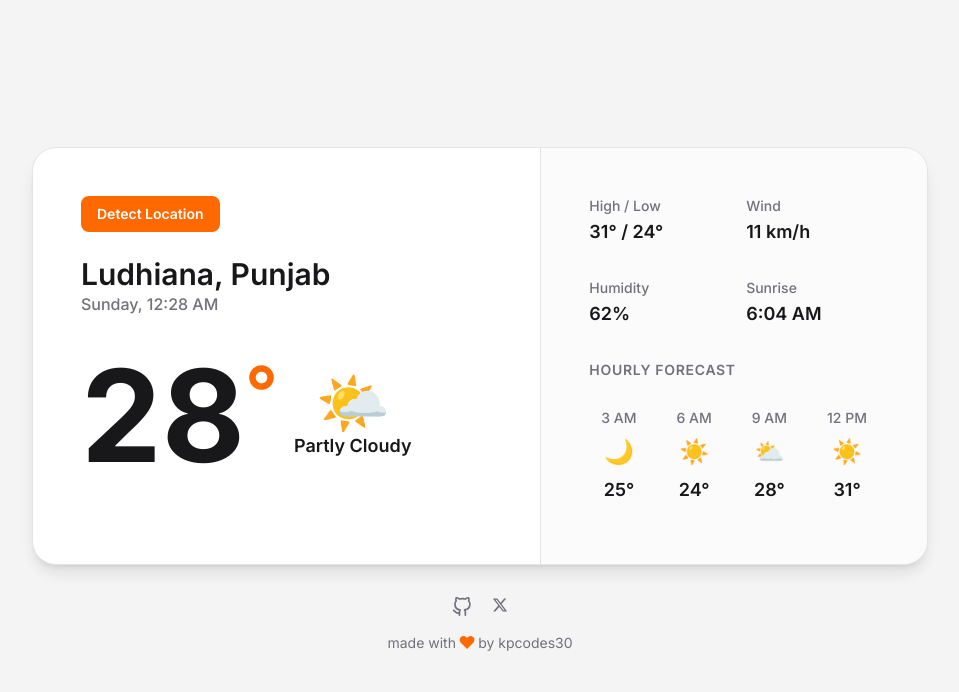
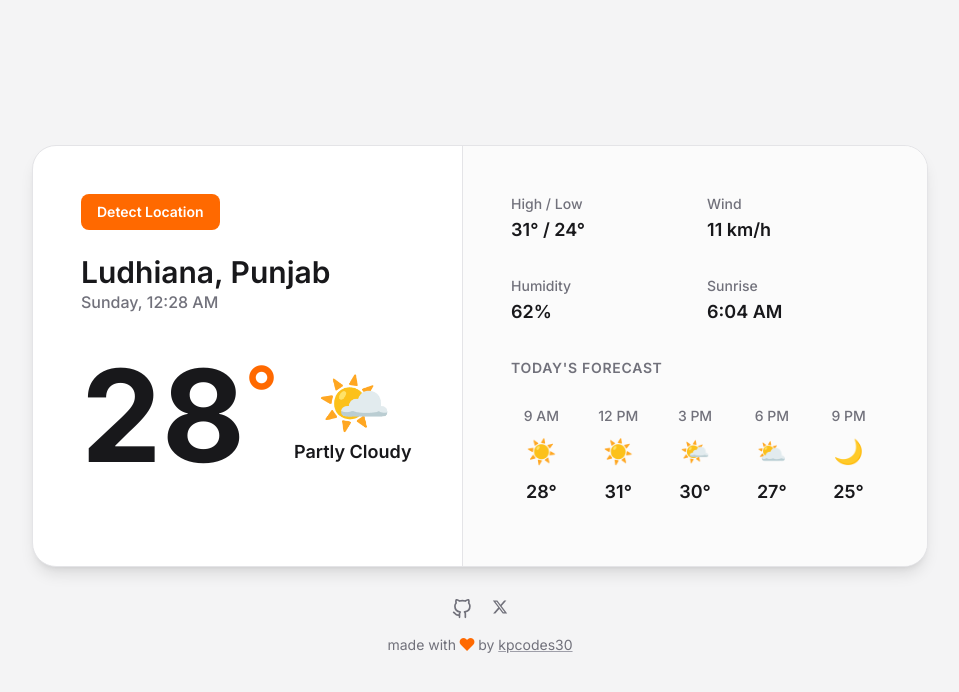
Before and after one commit to kpcodes30/weathrly, a website: page index.html in a window 1280 px wide. Shown: the whole page, without its empty margins (160-1119 px from the left). Drawn offline with nearby package versions, Linux system fonts and the light colour scheme; files that its build step writes are made by us from their sources.

Commit message:
feat: integrate weather app UI with dynamic data binding

```diff
--- a/index.html
+++ b/index.html
@@ -3,7 +3,7 @@
 <head>
     <meta charset="UTF-8">
     <meta name="viewport" content="width=device-width, initial-scale=1.0">
-    <title>Atmosphere UI - Tailwind</title>
+    <title>weathrly</title>
     <link href="/dist/output.css" rel="stylesheet">
     <link rel="preconnect" href="https://fonts.googleapis.com">
     <link rel="preconnect" href="https://fonts.gstatic.com" crossorigin>
@@ -11,87 +11,87 @@
 </head>
 <body class="bg-zinc-100 font-sans text-zinc-800 flex items-center justify-center min-h-screen p-4">
 
-    <div class="w-full max-w-4xl">
-        <main class="bg-white rounded-3xl shadow-lg border border-zinc-200 grid grid-cols-1 md:grid-cols-[2fr_1.1fr] overflow-hidden animate-fadeInUp">
-
-            <section class="p-6 sm:p-8 md:p-12 flex flex-col">
-                <header class="animate-fadeInUp [animation-delay:0.2s] [animation-fill-mode:backwards]">
-                    <button class="bg-orange-500 text-white font-semibold text-sm py-2 px-4 rounded-lg self-start mb-6 transition duration-200 ease-in-out hover:-translate-y-0.5 hover:shadow-lg hover:shadow-orange-500/30 active:translate-y-0 active:shadow-none">
+    <div class="w-full max-w-4xl weather-app">
+        <main class="bg-white rounded-3xl shadow-lg border border-zinc-200 grid grid-cols-1 md:grid-cols-[2fr_1.1fr] overflow-hidden animate-fadeInUp main-content">
+            <section class="p-6 sm:p-8 md:p-12 flex flex-col weather-section">
+                <header class="animate-fadeInUp [animation-delay:0.2s] [animation-fill-mode:backwards] weather-header">
+                    <button class="bg-orange-500 text-white font-semibold text-sm py-2 px-4 rounded-lg self-start mb-6 transition duration-200 ease-in-out hover:-translate-y-0.5 hover:shadow-lg hover:shadow-orange-500/30 active:translate-y-0 active:shadow-none detect-location-btn cursor-pointer">
                         Detect Location
                     </button>
-                    <h1 class="text-2xl sm:text-3xl font-semibold text-zinc-900">Ludhiana, Punjab</h1>
-                    <p class="text-base text-zinc-500 font-medium">Sunday, 12:28 AM</p>
+                    <h1 class="text-2xl sm:text-3xl font-semibold text-zinc-900 city-state">Ludhiana, Punjab</h1>
+                    <p class="text-base text-zinc-500 font-medium day-time">Sunday, 12:28 AM</p>
                 </header>
-
-                <div class="my-auto flex items-center gap-4 animate-fadeInUp [animation-delay:0.4s] [animation-fill-mode:backwards]">
-                    <div class="text-6xl sm:text-7xl lg:text-8xl xl:text-9xl font-bold text-zinc-900">28<span class="text-4xl sm:text-5xl lg:text-6xl xl:text-7xl font-semibold text-orange-500 align-super">°</span></div>
-                    <div class="text-center">
-                        <div class="text-4xl sm:text-5xl lg:text-6xl">🌤️</div>
-                        <div class="text-lg font-semibold text-zinc-900">Partly Cloudy</div>
+                <div class="my-auto flex items-center gap-4 animate-fadeInUp [animation-delay:0.4s] [animation-fill-mode:backwards] current-weather-row">
+                    <div class="text-6xl sm:text-7xl lg:text-8xl xl:text-9xl font-bold text-zinc-900 current-temp">28<span class="text-4xl sm:text-5xl lg:text-6xl xl:text-7xl font-semibold text-orange-500 align-super">°</span></div>
+                    <div class="text-center weather-icon-condition">
+                        <div class="text-4xl sm:text-5xl lg:text-6xl weather-icon" style="display: inline-block; width: 1.2em; height: 1.2em; line-height: 1.2em; text-align: center; vertical-align: middle;">🌤️</div>
+                        <div class="text-lg font-semibold text-zinc-900 weather-condition">Partly Cloudy</div>
                     </div>
                 </div>
             </section>
-
-            <aside class="bg-zinc-50/75 border-l border-zinc-200 p-6 sm:p-8 md:p-12 flex flex-col justify-between">
-                <div class="grid grid-cols-2 gap-x-6 gap-y-8 animate-fadeInUp [animation-delay:0.6s] [animation-fill-mode:backwards]">
-                    <div class="flex flex-col gap-0.5">
+            <aside class="bg-zinc-50/75 border-l border-zinc-200 p-6 sm:p-8 md:p-12 flex flex-col justify-between additional-info">
+                <div class="grid grid-cols-2 gap-x-6 gap-y-8 animate-fadeInUp [animation-delay:0.6s] [animation-fill-mode:backwards] weather-stats">
+                    <div class="flex flex-col gap-0.5 high-low-block">
                         <span class="text-sm font-medium text-zinc-500">High / Low</span>
-                        <span class="text-lg font-semibold text-zinc-900">31° / 24°</span>
+                        <span class="text-lg font-semibold text-zinc-900 high-low">31° / 24°</span>
                     </div>
-                    <div class="flex flex-col gap-0.5">
+                    <div class="flex flex-col gap-0.5 wind-block">
                         <span class="text-sm font-medium text-zinc-500">Wind</span>
-                        <span class="text-lg font-semibold text-zinc-900">11 km/h</span>
+                        <span class="text-lg font-semibold text-zinc-900 wind">11 km/h</span>
                     </div>
-                    <div class="flex flex-col gap-0.5">
+                    <div class="flex flex-col gap-0.5 humidity-block">
                         <span class="text-sm font-medium text-zinc-500">Humidity</span>
-                        <span class="text-lg font-semibold text-zinc-900">62%</span>
+                        <span class="text-lg font-semibold text-zinc-900 humidity">62%</span>
                     </div>
-                    <div class="flex flex-col gap-0.5">
+                    <div class="flex flex-col gap-0.5 sunrise-block">
                         <span class="text-sm font-medium text-zinc-500">Sunrise</span>
-                        <span class="text-lg font-semibold text-zinc-900">6:04 AM</span>
+                        <span class="text-lg font-semibold text-zinc-900 sunrise">6:04 AM</span>
                     </div>
                 </div>
-
-                <div class="animate-fadeInUp [animation-delay:0.8s] [animation-fill-mode:backwards] mt-8">
-                    <h4 class="text-sm font-semibold text-zinc-500 uppercase tracking-wider mb-4">Hourly Forecast</h4>
-                    <div class="flex justify-between gap-4">
-                        <div class="flex-1 flex flex-col items-center gap-2 p-3 rounded-xl transition-colors duration-300 hover:bg-zinc-200/50">
-                            <span class="text-sm font-medium text-zinc-500 whitespace-nowrap">3 AM</span>
-                            <span class="text-2xl">🌙</span>
-                            <span class="text-lg font-semibold text-zinc-900">25°</span>
+                                <div class="animate-fadeInUp [animation-delay:0.8s] [animation-fill-mode:backwards] mt-8 hourly-forecast-block">
+                    <h4 class="text-sm font-semibold text-zinc-500 uppercase tracking-wider mb-4">Today's Forecast</h4>
+                    <div class="flex justify-between gap-4 hourly-forecast" style="flex-wrap: nowrap; overflow-x: auto;">
+                        <div class="flex-1 flex flex-col items-center gap-2 p-3 rounded-xl transition-colors duration-300 hover:bg-zinc-200/50 hourly-item" style="min-width: 60px; flex-shrink: 0;">
+                            <span class="text-sm font-medium text-zinc-500 whitespace-nowrap hourly-time">9 AM</span>
+                            <span class="text-2xl hourly-icon icon-9am" style="display: inline-block; width: 1.5em; height: 1.5em; line-height: 1.5em; text-align: center; vertical-align: middle;">☀️</span>
+                            <span class="text-lg font-semibold text-zinc-900 hourly-temp temp-9am">28°</span>
                         </div>
-                        <div class="flex-1 flex flex-col items-center gap-2 p-3 rounded-xl transition-colors duration-300 hover:bg-zinc-200/50">
-                            <span class="text-sm font-medium text-zinc-500 whitespace-nowrap">6 AM</span>
-                            <span class="text-2xl">☀️</span>
-                            <span class="text-lg font-semibold text-zinc-900">24°</span>
+                        <div class="flex-1 flex flex-col items-center gap-2 p-3 rounded-xl transition-colors duration-300 hover:bg-zinc-200/50 hourly-item" style="min-width: 60px; flex-shrink: 0;">
+                            <span class="text-sm font-medium text-zinc-500 whitespace-nowrap hourly-time">12 PM</span>
+                            <span class="text-2xl hourly-icon icon-12pm" style="display: inline-block; width: 1.5em; height: 1.5em; line-height: 1.5em; text-align: center; vertical-align: middle;">☀️</span>
+                            <span class="text-lg font-semibold text-zinc-900 hourly-temp temp-12pm">31°</span>
                         </div>
-                        <div class="flex-1 flex flex-col items-center gap-2 p-3 rounded-xl transition-colors duration-300 hover:bg-zinc-200/50">
-                            <span class="text-sm font-medium text-zinc-500 whitespace-nowrap">9 AM</span>
-                            <span class="icon text-2xl">⛅️</span>
-                            <span class="text-lg font-semibold text-zinc-900">28°</span>
+                        <div class="flex-1 flex flex-col items-center gap-2 p-3 rounded-xl transition-colors duration-300 hover:bg-zinc-200/50 hourly-item" style="min-width: 60px; flex-shrink: 0;">
+                            <span class="text-sm font-medium text-zinc-500 whitespace-nowrap hourly-time">3 PM</span>
+                            <span class="text-2xl hourly-icon icon-3pm" style="display: inline-block; width: 1.5em; height: 1.5em; line-height: 1.5em; text-align: center; vertical-align: middle;">🌤️</span>
+                            <span class="text-lg font-semibold text-zinc-900 hourly-temp temp-3pm">30°</span>
                         </div>
-                        <div class="flex-1 flex flex-col items-center gap-2 p-3 rounded-xl transition-colors duration-300 hover:bg-zinc-200/50">
-                            <span class="text-sm font-medium text-zinc-500 whitespace-nowrap">12 PM</span>
-                            <span class="text-2xl">☀️</span>
-                            <span class="text-lg font-semibold text-zinc-900">31°</span>
+                        <div class="flex-1 flex flex-col items-center gap-2 p-3 rounded-xl transition-colors duration-300 hover:bg-zinc-200/50 hourly-item" style="min-width: 60px; flex-shrink: 0;">
+                            <span class="text-sm font-medium text-zinc-500 whitespace-nowrap hourly-time">6 PM</span>
+                            <span class="text-2xl hourly-icon icon-6pm" style="display: inline-block; width: 1.5em; height: 1.5em; line-height: 1.5em; text-align: center; vertical-align: middle;">⛅️</span>
+                            <span class="text-lg font-semibold text-zinc-900 hourly-temp temp-6pm">27°</span>
+                        </div>
+                        <div class="flex-1 flex flex-col items-center gap-2 p-3 rounded-xl transition-colors duration-300 hover:bg-zinc-200/50 hourly-item" style="min-width: 60px; flex-shrink: 0;">
+                            <span class="text-sm font-medium text-zinc-500 whitespace-nowrap hourly-time">9 PM</span>
+                            <span class="text-2xl hourly-icon icon-9pm" style="display: inline-block; width: 1.5em; height: 1.5em; line-height: 1.5em; text-align: center; vertical-align: middle;">🌙</span>
+                            <span class="text-lg font-semibold text-zinc-900 hourly-temp temp-9pm">25°</span>
                         </div>
                     </div>
                 </div>
             </aside>
         </main>
-
-        <footer class="text-center mt-8 animate-fadeInUp [animation-delay:1s] [animation-fill-mode:backwards]">
-            <div class="flex justify-center gap-5 mb-4">
-                <a href="https://github.com/your-username" target="_blank" aria-label="GitHub Profile" class="text-zinc-500 transition-colors hover:text-zinc-900">
+        <footer class="text-center mt-8 animate-fadeInUp [animation-delay:1s] [animation-fill-mode:backwards] app-footer">
+            <div class="flex justify-center gap-5 mb-4 social-links">
+                <a href="https://github.com/kpcodes30/weathrly" target="_blank" aria-label="GitHub Profile" class="text-zinc-500 transition-colors hover:text-zinc-900 github-link">
                     <svg class="w-5 h-5" viewBox="0 0 24 24" fill="none" stroke="currentColor" stroke-width="2" stroke-linecap="round" stroke-linejoin="round"><path d="M9 19c-5 1.5-5-2.5-7-3m14 6v-3.87a3.37 3.37 0 0 0-.94-2.61c3.14-.35 6.44-1.54 6.44-7A5.44 5.44 0 0 0 20 4.77 5.07 5.07 0 0 0 19.91 1S18.73.65 16 2.48a13.38 13.38 0 0 0-7 0C6.27.65 5.09 1 5.09 1A5.07 5.07 0 0 0 5 4.77a5.44 5.44 0 0 0-1.5 3.78c0 5.42 3.3 6.61 6.44 7A3.37 3.37 0 0 0 9 18.13V22"></path></svg>
                 </a>
-                <a href="https://twitter.com/your-username" target="_blank" aria-label="X Profile" class="text-zinc-500 transition-colors hover:text-zinc-900">
+                <a href="https://x.com/kpcodes30" target="_blank" aria-label="X Profile" class="text-zinc-500 transition-colors hover:text-zinc-900 twitter-link">
                     <svg class="w-4 h-4" fill="currentColor" viewBox="0 0 24 24"><path d="M18.244 2.25h3.308l-7.227 8.26 8.502 11.24H16.17l-5.214-6.817L4.99 21.75H1.68l7.73-8.835L1.254 2.25H8.08l4.713 6.231zm-1.161 17.52h1.833L7.084 4.126H5.117z"></path></svg>
                 </a>
             </div>
-            <p class="text-sm text-zinc-500">made with <span class="text-orange-500 inline-block animate-beat">♥</span> by kpcodes30</p>
+            <p class="text-sm text-zinc-500 copyright">made with <span class="text-orange-500 inline-block animate-beat">♥</span> by <a href="https://github.com/kpcodes30" target="_blank" class="text-zinc-500 hover:text-zinc-900 transition-colors underline decoration-zinc-400 hover:decoration-zinc-900">kpcodes30</a></p>
         </footer>
     </div>
-
+<script src="fetch-weather.js" type="module"></script>
 </body>
-</htm
+</html>
```
